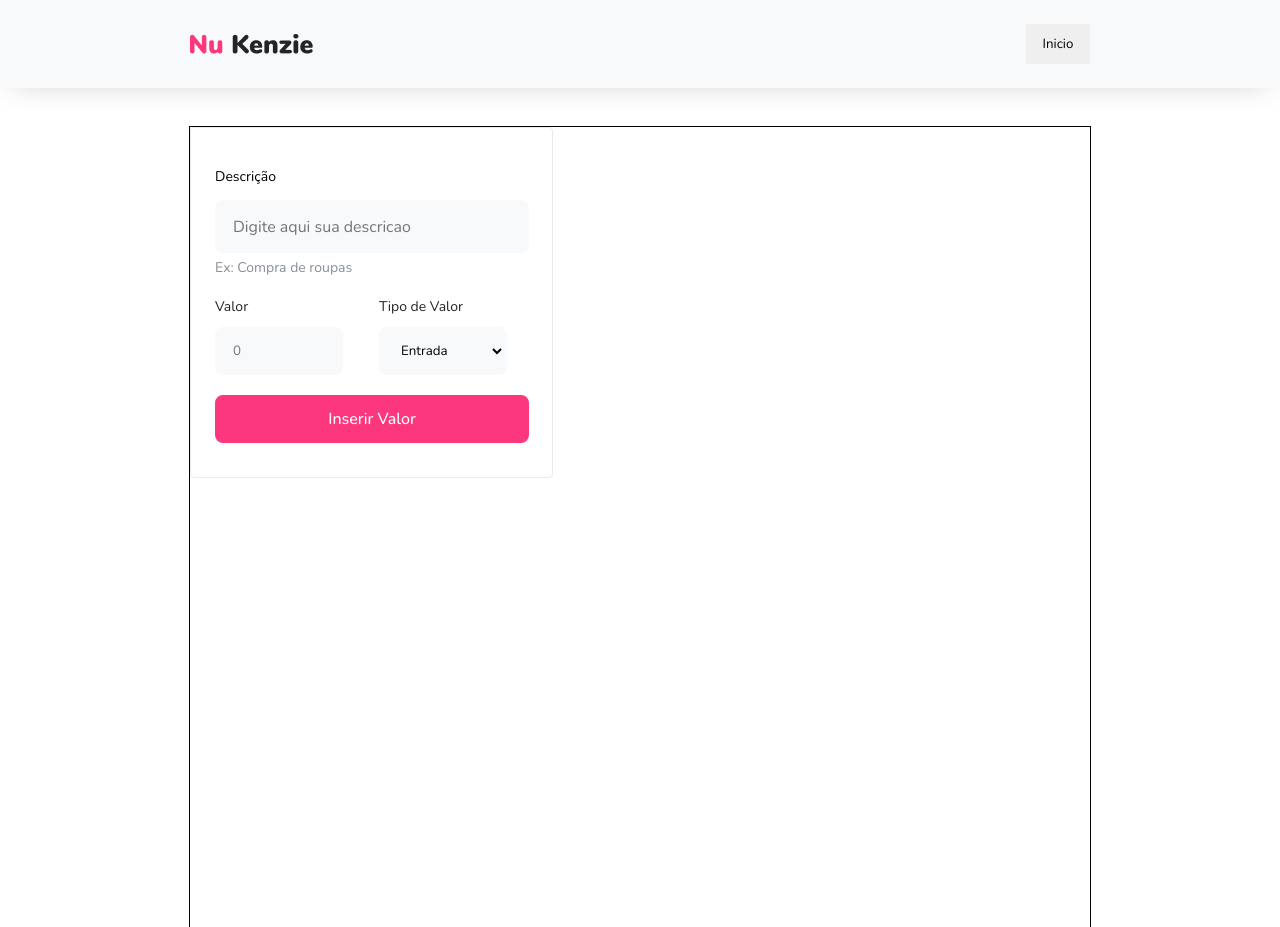
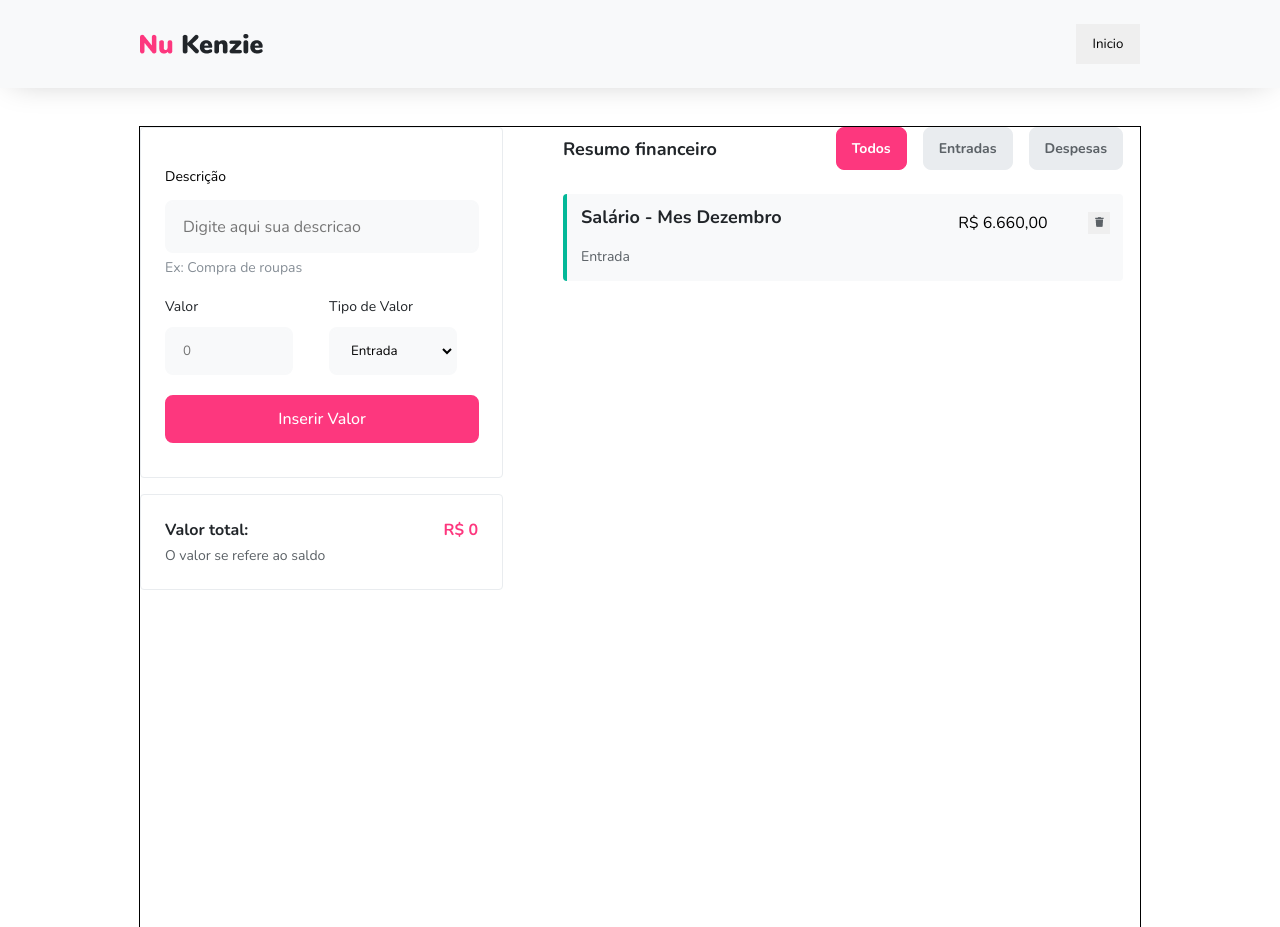
Before and after one commit to gustavovenerando/nu-kenzie, a React (Create React App) app: page / in a window 1280 px wide. Built offline with nearby package versions, Linux system fonts and the light colour scheme.

Commit message:
Design finished

```diff
--- a/src/App.css
+++ b/src/App.css
@@ -23,9 +23,10 @@ header {
 main {
 	margin-top: 39px;
 	display: flex;
-	width: 900px;
+	width: 1000px;
 	height: 800px;
 	outline: 1px solid black;
+	gap: 60px;
 }
 
 .main_general_info {
--- a/src/App.js
+++ b/src/App.js
@@ -3,6 +3,8 @@ import "./App.css";
 import { useState } from "react";
 import Header from "./components/Header/Header.js";
 import Form from "./components/Form/Form.js";
+import TotalMoney from "./components/TotalMoney/TotalMoney.js";
+import List from "./components/List/List.js";
 
 function App() {
 	return (
@@ -13,10 +15,10 @@ function App() {
 			<main>
 				<div className="main_general_info">
 					<Form />
-					{/* <TotalMoney /> */}
+					<TotalMoney />
 				</div>
 
-				{/* <List /> */}
+				<List />
 			</main>
 		</div>
 	);
--- /dev/null
+++ b/src/components/Card/Card.js
@@ -0,0 +1,23 @@
+import imagem from "./Images/trash.png";
+import "../../reset.css";
+import "./card.css";
+
+function Card(props) {
+	return (
+		<li className="li_card_conteiner">
+			<div className="card_color"></div>
+			<div className="card_content">
+				<div className="card_description">
+					<h2>Salário - Mes Dezembro</h2>
+					<p>Entrada</p>
+				</div>
+				<p>R$ 6.660,00</p>
+				<button>
+					<img src={imagem} />
+				</button>
+			</div>
+		</li>
+	);
+}
+
+export default Card;
--- /dev/null
+++ b/src/components/Card/card.css
@@ -0,0 +1,53 @@
+.li_card_conteiner {
+	display: flex;
+	height: 87px;
+	background: #f8f9fa;
+	border-radius: 4px;
+}
+
+.card_color {
+	width: 4px;
+	background: #03b898;
+	border-radius: 4px 0px 0px 4px;
+}
+
+.card_content {
+	width: 100%;
+	display: flex;
+	padding: 8px 13px 11px 14px;
+	justify-content: space-between;
+}
+
+.card_description {
+	display: flex;
+	flex-direction: column;
+	align-items: flex-start;
+	gap: 5px;
+}
+
+.card_description > h2 {
+	font-weight: 700;
+	font-size: 18px;
+	line-height: 30px;
+	color: #212529;
+	width: 337px;
+	height: 39px;
+	text-align: left;
+}
+
+.card_description > p {
+	font-weight: 400;
+	font-size: 14px;
+	line-height: 22px;
+	color: #5b6166;
+}
+
+.card_content > p {
+	margin-top: 10px;
+}
+
+.card_content > button {
+	margin-top: 10px;
+	width: 22px;
+	height: 22px;
+}
--- a/src/components/Header/header.css
+++ b/src/components/Header/header.css
@@ -1,5 +1,5 @@
 .header_container {
-	width: 900px;
+	width: 1000px;
 	height: 88px;
 	display: flex;
 	justify-content: space-between;
--- /dev/null
+++ b/src/components/List/List.js
@@ -0,0 +1,56 @@
+import imagem from "./Images/trash.png";
+import "../../reset.css";
+import "./list.css";
+import Card from "../Card/Card.js";
+
+function List() {
+	return (
+		<div className="list_conteiner">
+			<div className="list_header">
+				<h2>Resumo financeiro</h2>
+				<ul className="filter_conteiner">
+					<li>
+						<button>Todos</button>
+					</li>
+					<li>
+						<button>Entradas</button>
+					</li>
+					<li>
+						<button>Despesas</button>
+					</li>
+				</ul>
+			</div>
+			<ul className="card_conteiner">
+				<Card />
+				{/* <li>
+					<div className="card_color"></div>
+					<div className="card_content">
+						<div className="card_description">
+							<h2>Salário - Mes Dezembro</h2>
+							<p>Entrada</p>
+						</div>
+						<p>R$ 6.660,00</p>
+						<button>
+							<img src={imagem} />
+						</button>
+					</div>
+				</li>
+				<li>
+					<div className="card_color"></div>
+					<div className="card_content">
+						<div className="card_description">
+							<h2>Salário - Mes Dezembro</h2>
+							<p>Entrada</p>
+						</div>
+						<p>R$ 6.660,00</p>
+						<button>
+							<img src={imagem} />
+						</button>
+					</div>
+				</li> */}
+			</ul>
+		</div>
+	);
+}
+
+export default List;
--- /dev/null
+++ b/src/components/List/list.css
@@ -0,0 +1,58 @@
+.list_conteiner {
+	width: 560px;
+	display: flex;
+	flex-direction: column;
+	align-items: center;
+	gap: 24px;
+}
+
+.list_header {
+	width: 100%;
+	display: flex;
+	justify-content: space-between;
+	align-items: center;
+}
+
+.list_header > h2 {
+	font-weight: 700;
+	font-size: 18px;
+	line-height: 30px;
+	color: #212529;
+}
+
+.filter_conteiner {
+	display: flex;
+	gap: 16px;
+}
+
+.filter_conteiner li > button {
+	padding: 11px 15px;
+	background: #e9ecef;
+	border: 1.4px solid #e9ecef;
+	border-radius: 8px;
+	font-weight: 600;
+	font-size: 14px;
+	line-height: 19px;
+	text-align: center;
+	color: #5b6166;
+	/* height: 40px; */
+}
+
+.filter_conteiner li:nth-child(1) button {
+	background: #fd377e;
+	border: 1.4px solid #fd377e;
+	border-radius: 8px;
+	font-weight: 600;
+	font-size: 14px;
+	line-height: 19px;
+	text-align: center;
+	color: #ffffff;
+}
+
+/* Card */
+.card_conteiner {
+	width: 100%;
+	display: flex;
+	flex-direction: column;
+	gap: 32px;
+}
--- a/src/reset.css
+++ b/src/reset.css
@@ -5,6 +5,10 @@
 	margin: 0;
 }
 
+ul {
+	list-style-type: none;
+}
+
 input:focus {
 	outline: none;
 }
```
Also changed, not shown: src/components/Card/Images/trash.png (added), src/components/List/Images/trash.png (added).
